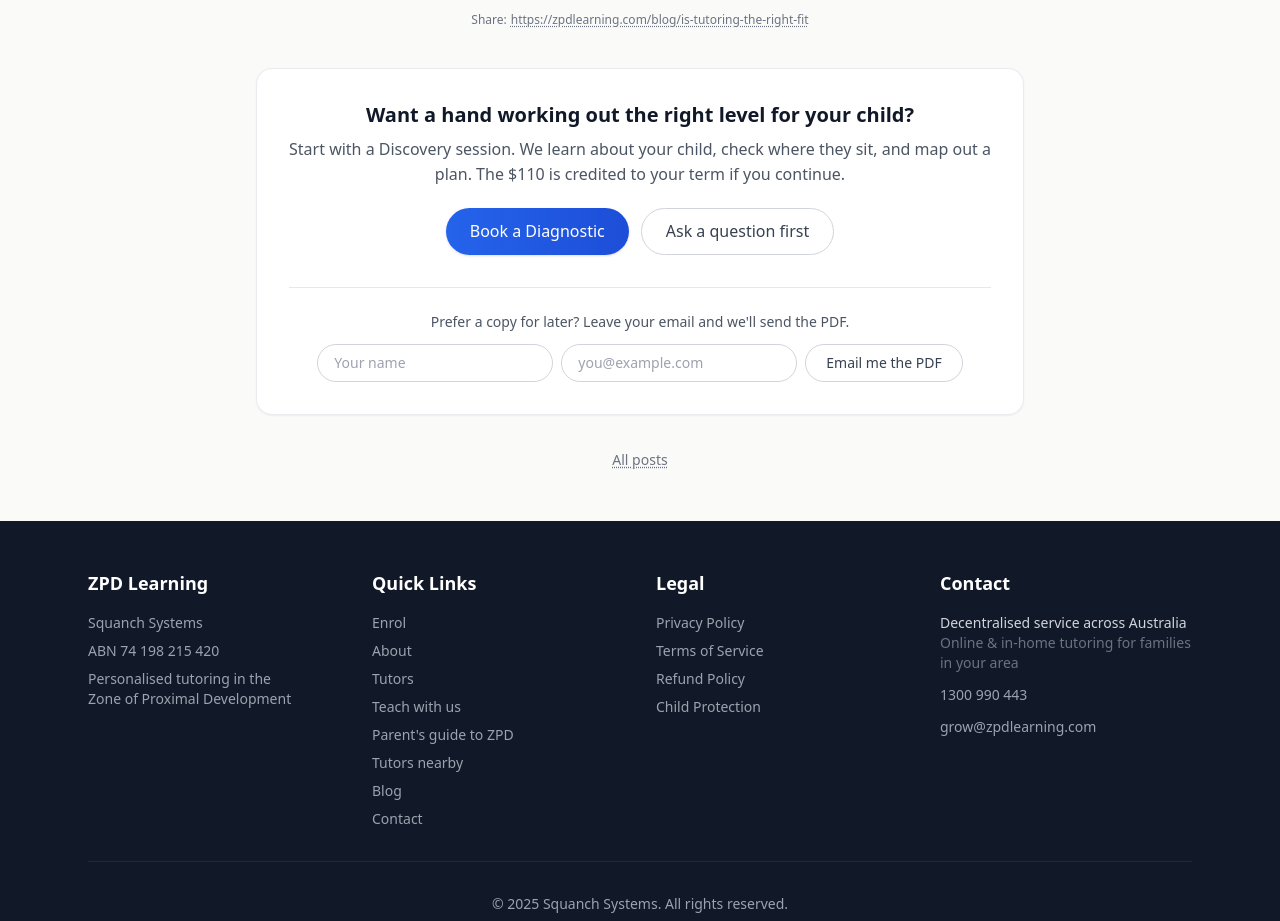
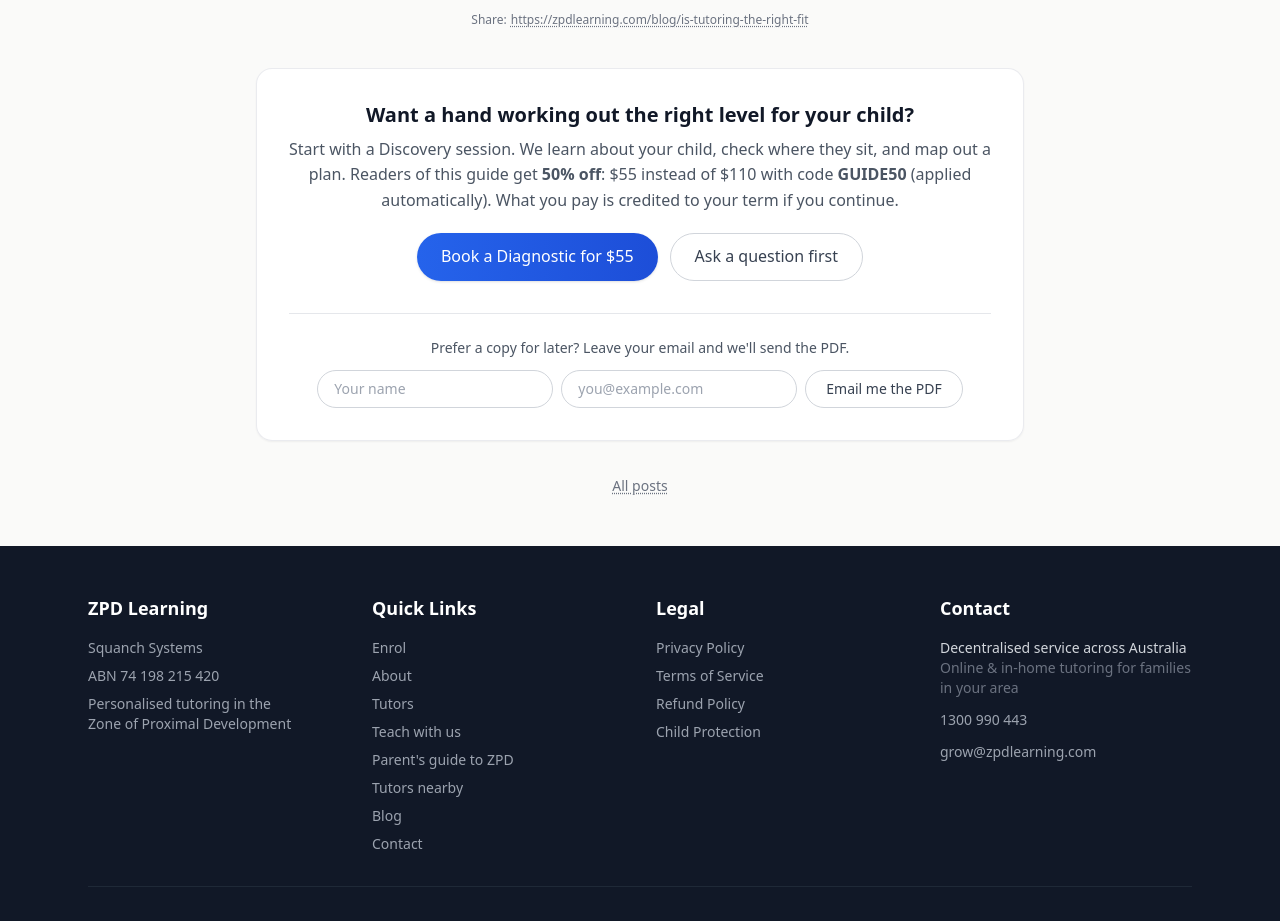
Before and after one commit to jacquescaspar-bit/ZPD, a Next.js app: page /blog/is-tutoring-the-right-fit in a window 1280 px wide. Shown: the part 2420-3341 px from the top of the page. Built offline with nearby package versions, Linux system fonts and the light colour scheme; no server answers.

Commit message:
Guide page: GUIDE50 50% off Diagnostic Discovery (server-validated, trial only)

```diff
--- a/app/blog/[slug]/page.tsx
+++ b/app/blog/[slug]/page.tsx
@@ -85,7 +85,9 @@ const BlogPostPage = async ({ params }: BlogPostPageProps) => {
               <SharePostLink slug={post.slug} />
             </div>
 
-            <GuideCta />
+            <GuideCta
+              showGuideOffer={post.slug === "is-tutoring-the-right-fit"}
+            />
 
             <div className="no-print mt-8 text-center">
               <Link
--- a/app/blog/components/GuideCta.tsx
+++ b/app/blog/components/GuideCta.tsx
@@ -1,9 +1,30 @@
 "use client";
 
 import Link from "next/link";
-import { useState } from "react";
+import { useEffect, useState } from "react";
 
-const GuideCta = () => {
+/** Guide-page-only offer. Validated server-side (see BUILT_IN_PROMO_CODES). */
+const GUIDE_OFFER_CODE = "GUIDE50";
+
+const buildOfferHref = (search: string): string => {
+  const params = new URLSearchParams({
+    plan: "trial",
+    promo: GUIDE_OFFER_CODE,
+  });
+  const incoming = new URLSearchParams(search);
+  incoming.forEach((value, key) => {
+    if (key.startsWith("utm_")) params.set(key, value);
+  });
+  if (!params.has("utm_source")) params.set("utm_source", "guide");
+  if (!params.has("utm_medium")) params.set("utm_medium", "guide_cta");
+  return `/enrol?${params.toString()}`;
+};
+
+const GuideCta = ({ showGuideOffer = false }: { showGuideOffer?: boolean }) => {
+  const [offerHref, setOfferHref] = useState(() => buildOfferHref(""));
+  useEffect(() => {
+    if (showGuideOffer) setOfferHref(buildOfferHref(window.location.search));
+  }, [showGuideOffer]);
   const [name, setName] = useState("");
   const [email, setEmail] = useState("");
   const [status, setStatus] = useState<"idle" | "sending" | "sent" | "error">(
@@ -46,15 +67,24 @@ const GuideCta = () => {
       </h2>
       <p className="mt-2 text-gray-600 dark:text-gray-300">
         Start with a Discovery session. We learn about your child, check where
-        they sit, and map out a plan. The $110 is credited to your term if you
-        continue.
+        they sit, and map out a plan.{" "}
+        {showGuideOffer ? (
+          <>
+            Readers of this guide get <strong>50% off</strong>: $55 instead of
+            $110 with code <strong>{GUIDE_OFFER_CODE}</strong> (applied
+            automatically). What you pay is credited to your term if you
+            continue.
+          </>
+        ) : (
+          <>The $110 is credited to your term if you continue.</>
+        )}
       </p>
       <div className="mt-5 flex flex-col sm:flex-row gap-3 justify-center">
         <Link
           className="inline-flex items-center justify-center rounded-full bg-gradient-to-r from-[var(--gradient-start)] to-[var(--gradient-end)] px-6 py-2.5 font-medium text-white shadow hover:scale-105 transition-transform"
-          href="/enrol?plan=trial"
+          href={showGuideOffer ? offerHref : "/enrol?plan=trial"}
         >
-          Book a Diagnostic
+          {showGuideOffer ? "Book a Diagnostic for $55" : "Book a Diagnostic"}
         </Link>
         <Link
           className="inline-flex items-center justify-center rounded-full border border-gray-300 dark:border-gray-600 px-6 py-2.5 font-medium text-gray-700 dark:text-gray-300 hover:bg-gray-50 dark:hover:bg-gray-800 transition-colors"
--- a/app/lib/promoStorage.ts
+++ b/app/lib/promoStorage.ts
@@ -7,6 +7,37 @@ export interface PromoCodeValidation {
   reason?: string;
   promoCode?: PromoCode;
 }
+
+/**
+ * Code-defined promos that work without a DB row (a DB row with the same code
+ * takes precedence). GUIDE50: 50% off the Diagnostic Discovery, guide page only.
+ * Credit toward a term later uses the amount actually paid (paymentIntent.amount).
+ */
+const BUILT_IN_PROMO_CODES: Record<string, PromoCode> = {
+  GUIDE50: {
+    discountCents: 5500,
+    description: "Guide reader offer: 50% off Diagnostic Discovery",
+    maxUses: null,
+    expiresAt: null,
+    isActive: true,
+    allowedPlans: ["trial"],
+  },
+};
+
+const validateBuiltIn = (
+  code: string,
+  plan?: PlanType,
+): PromoCodeValidation | null => {
+  const builtIn = BUILT_IN_PROMO_CODES[code.toUpperCase()];
+  if (!builtIn) return null;
+  if (plan && !builtIn.allowedPlans?.includes(plan)) {
+    return {
+      valid: false,
+      reason: "This code is only valid for the Diagnostic Discovery session",
+    };
+  }
+  return { valid: true, promoCode: builtIn };
+};
 
 const validatePromoCode = async (
   code: string,
@@ -20,7 +51,12 @@ const validatePromoCode = async (
     );
 
     if (result.rows.length === 0) {
-      return { valid: false, reason: "Invalid promo code" };
+      return (
+        validateBuiltIn(code, plan) ?? {
+          valid: false,
+          reason: "Invalid promo code",
+        }
+      );
     }
 
     if (plan === "online") {
@@ -85,7 +121,12 @@ const validatePromoCode = async (
     return { valid: true, promoCode };
   } catch (error) {
     console.error("Error validating promo code:", error);
-    return { valid: false, reason: "Error validating promo code" };
+    return (
+      validateBuiltIn(code, plan) ?? {
+        valid: false,
+        reason: "Error validating promo code",
+      }
+    );
   }
 };
 
```
